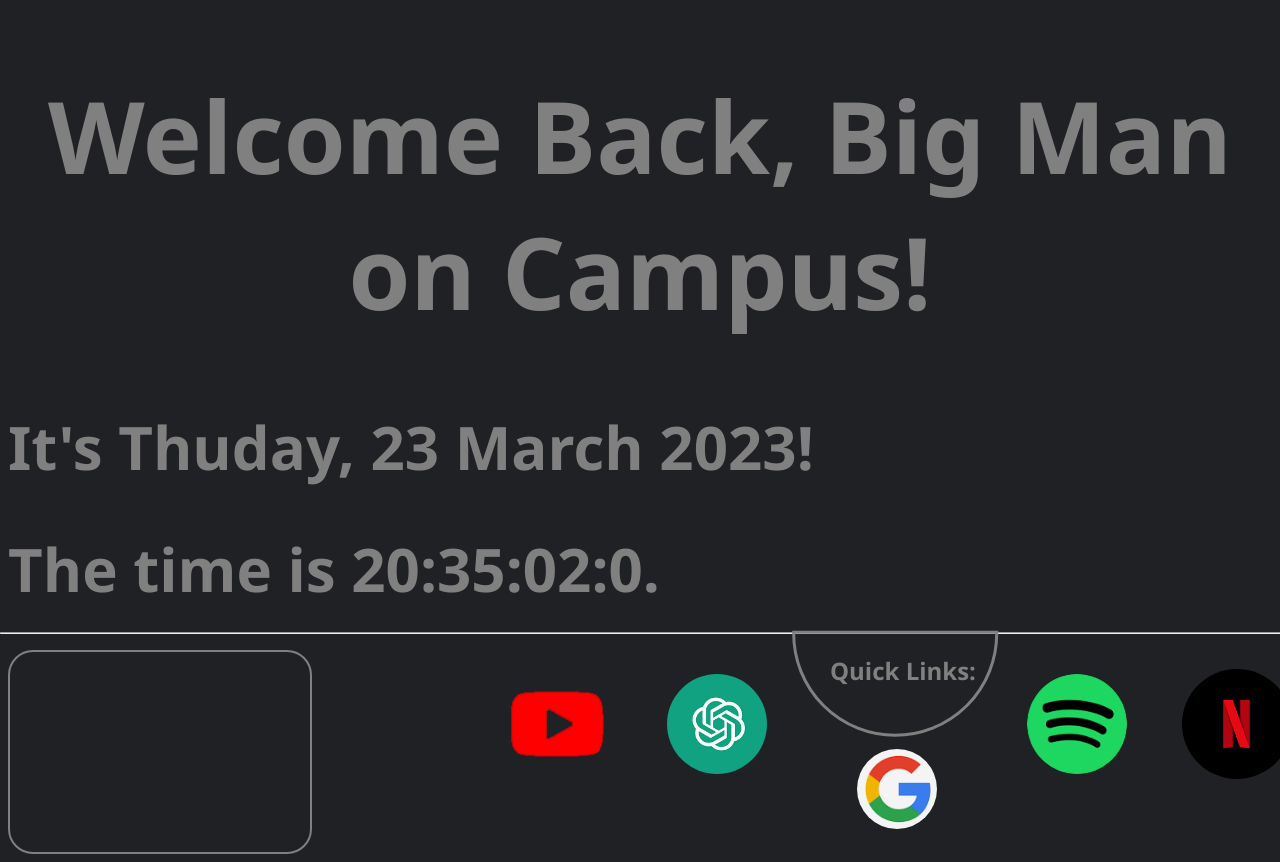
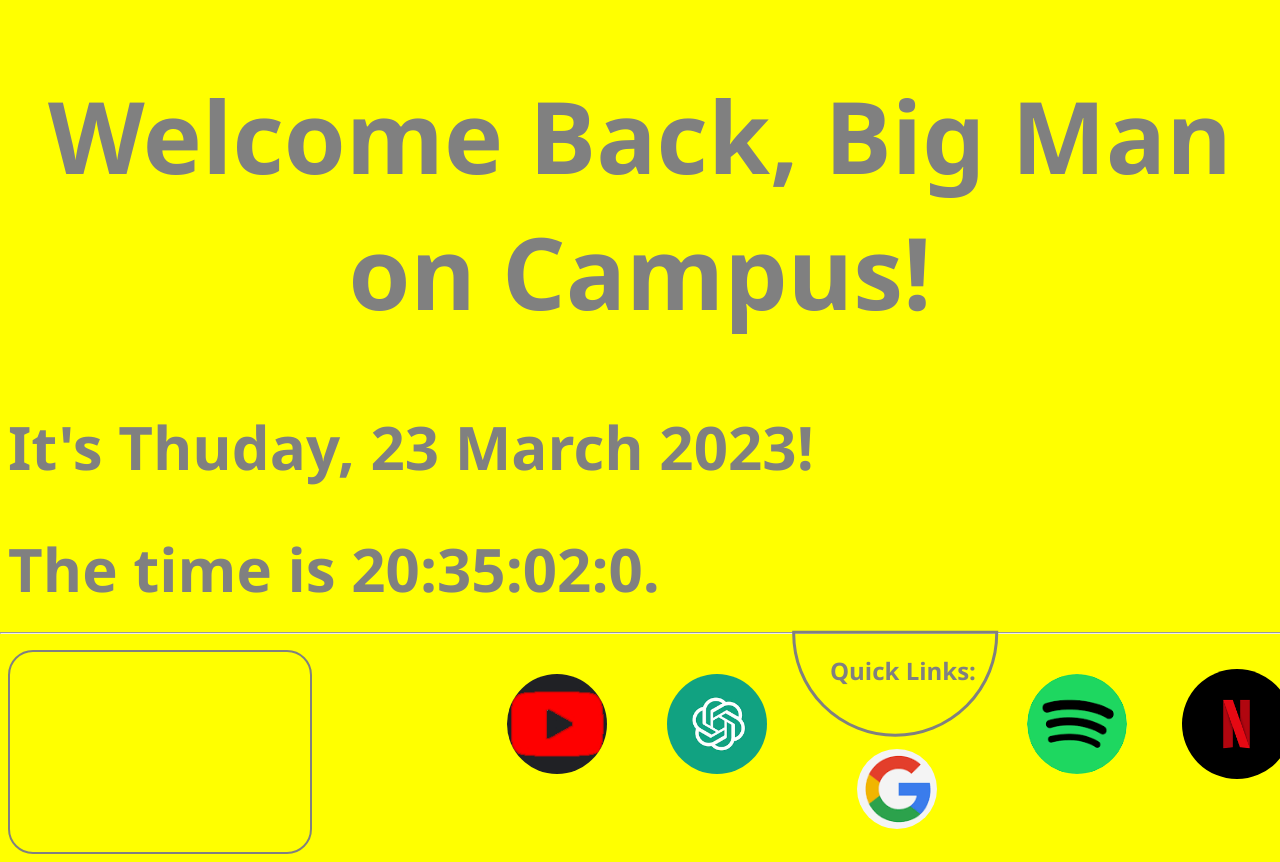
Before and after one commit to insert-funnyjoke/insert-funnyjoke.github.io, a plain HTML site: page web.html in a window 1280 px wide. Shown: the top 862 px of the page. Drawn offline with Linux system fonts and the light colour scheme.

Commit message:
nothing important

```diff
--- a/web.html
+++ b/web.html
@@ -11,7 +11,8 @@
 
   	<link href="style.css" rel="stylesheet">
 </head>
-<body style="background-color: #202124;">
+<body style="background-color: yellow;">
+	<!-- #202124 -->
 	<h1 id="welcome-back-header"style="font-size: 100px;text-align: center;color: grey;">Welcome Back, Sid!</h1>
 	<h1 id="date"style="color: grey;font-size: 60px ;">Date Loading...</h1>
 	<h1 id="time"style="color: grey;font-size: 60px ;">Time Loading...</h1>
```
